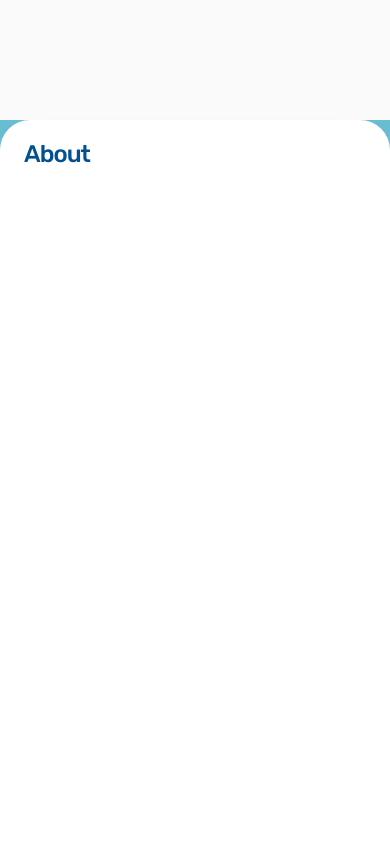
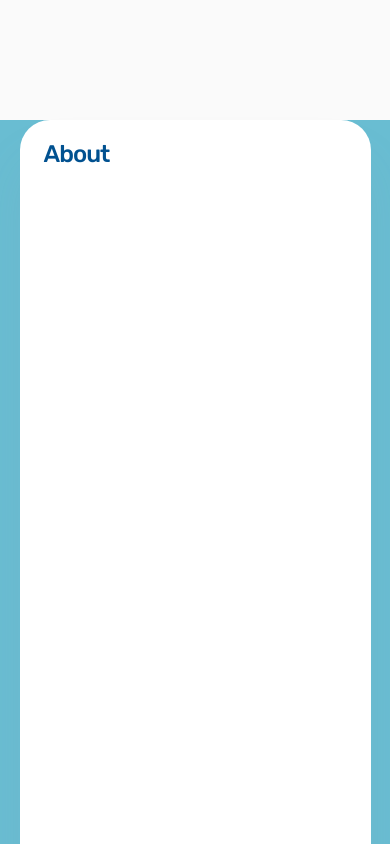
Before and after one commit to MaxiCorrea/react-personal-website, a React (Create React App) app: page / in a window 390 px wide. Shown: the part 720-1564 px from the top of the page. Built offline with nearby package versions, Linux system fonts and the light colour scheme.

Commit message:
Fix Styles in Mobile sizes

```diff
--- a/src/components/about/AboutContainer/AboutContainer.styles.ts
+++ b/src/components/about/AboutContainer/AboutContainer.styles.ts
@@ -11,6 +11,6 @@ export const useStyles = makeStyles(() => ({
     margin : "auto",
     maxWidth: "64.375rem",
     position: "relative",
-    width: "100%",
+    width: "90%",
   },
 }));
--- a/src/components/contact/ContactContainer/ContactContainer.styles.ts
+++ b/src/components/contact/ContactContainer/ContactContainer.styles.ts
@@ -11,6 +11,6 @@ export const useStyles = makeStyles(() => ({
     margin : "auto",
     maxWidth: "64.375rem",
     position: "relative",
-    width: "100%",
+    width: "90%",
   },
 }));
--- a/src/components/services/ServicesContainer/ServicesContainer.styles.ts
+++ b/src/components/services/ServicesContainer/ServicesContainer.styles.ts
@@ -11,6 +11,6 @@ export const useStyles = makeStyles(() => ({
     margin : "auto",
     maxWidth: "64.375rem",
     position: "relative",
-    width: "100%",
+    width: "90%",
   },
 }));
--- a/src/components/sidebar/SideMenu/SideMenu.styles.ts
+++ b/src/components/sidebar/SideMenu/SideMenu.styles.ts
@@ -3,7 +3,7 @@ import { makeStyles } from "@material-ui/core/styles";
 export const useStyles = makeStyles(() => ({
   root: {
     display : "grid" ,
-    width : "100%",
+    width : "90%",
     gridTemplateColumns : "1fr",
     gridTemplateRows : "repeat(6, 80px)",
     textAlign : "center",
```
